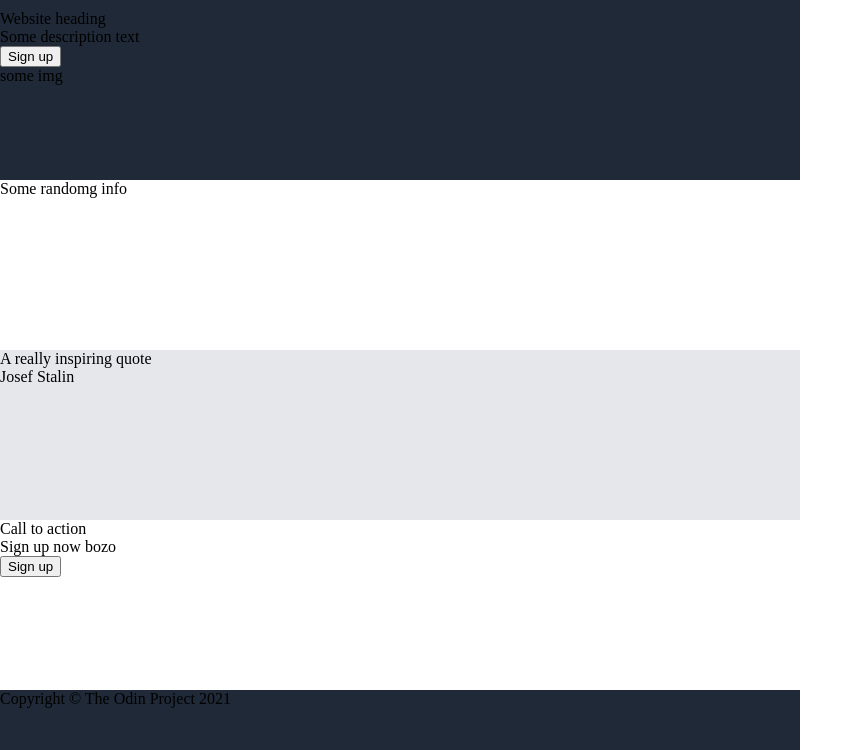
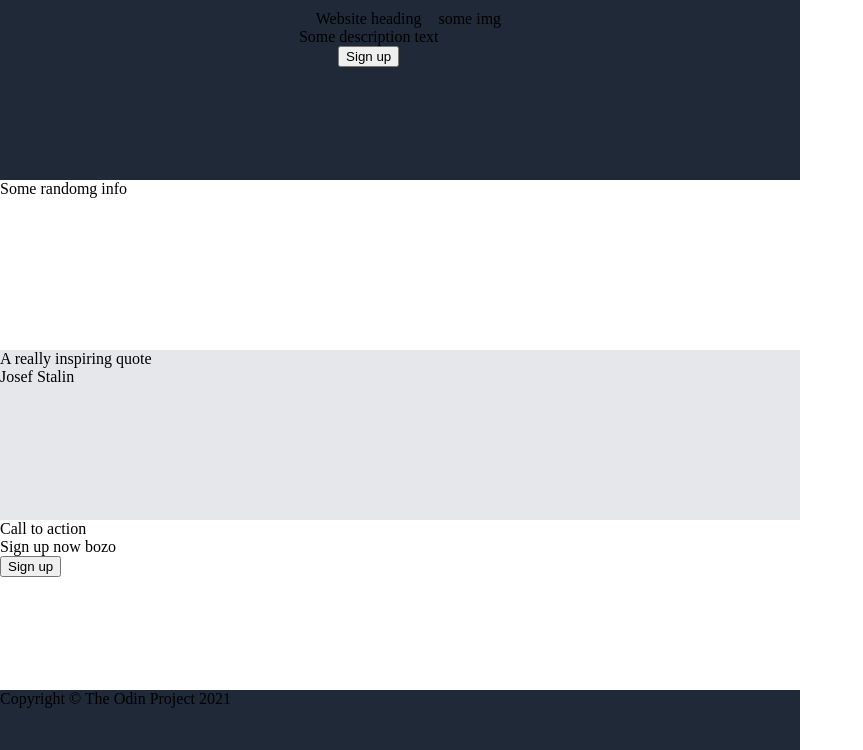
Before and after one commit to PremK177/project-landing-page, a plain HTML site: page index.html in a window 1280 px wide. Shown: the part 50-800 px from the top of the page, without its empty margins (0-863 px from the left). Drawn offline with Linux system fonts and the light colour scheme.

Commit message:
Description container alignment

```diff
--- a/style.css
+++ b/style.css
@@ -37,6 +37,14 @@ body {
 
 .website-description {
     background-color: #1F2937;
+    display: flex;
+    justify-content: center;
+}
+
+.description {
+    display: flex;
+    flex-direction: column;
+    align-items: center;
 }
 
 .website-quote {
```
